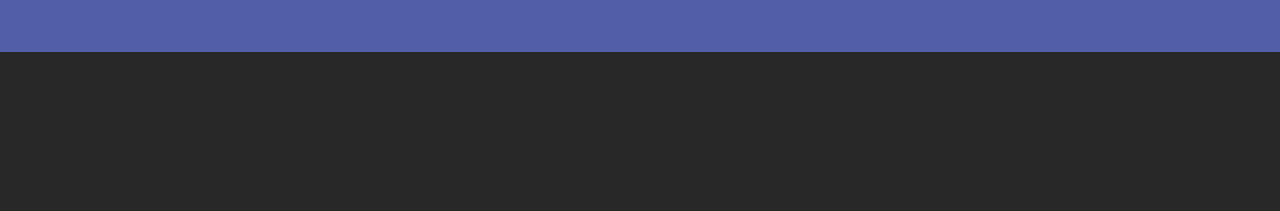
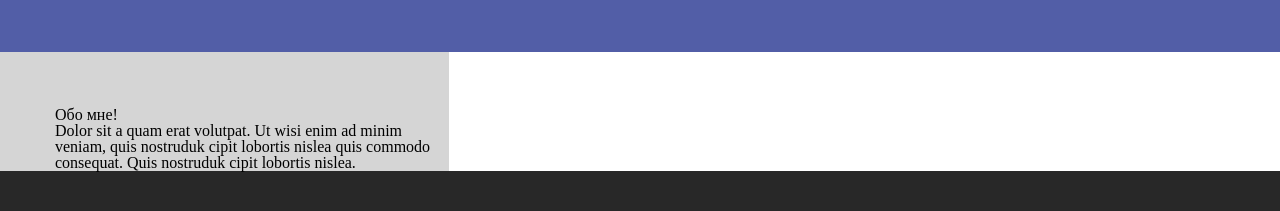
Before and after one commit to StDinKo/it_s, a plain HTML site: page about.html in a window 1280 px wide. Shown: the part 223-434 px from the top of the page. Drawn offline with Linux system fonts and the light colour scheme.

Commit message:
добавление базовых класов к основному контент блоку

```diff
--- a/about.html
+++ b/about.html
@@ -37,6 +37,23 @@
             </div>
 
         </header>
+        <div class="section-main">
+            <div class="section-left">
+                <div class="section-left__item">
+                    <h2 class="section-left__title">Обо мне!</h2>
+                    <p class="section-left__article">Dolor sit a quam erat volutpat.
+                        Ut wisi enim ad minim veniam, quis nostruduk cipit
+                        lobortis nislea quis commodo consequat.
+                        Quis nostruduk cipit lobortis nislea.</p>
+
+                </div>
+
+            </div>
+            <div class="section-right">
+
+            </div>
+
+        </div>
 
     </main>
 
--- a/css/about.css
+++ b/css/about.css
@@ -58,3 +58,18 @@ body{
 .header-section__img_type_adr{
     margin: -1px 1px 0 2px;
 }
+.section-main{
+    background-color: white;
+    display: flex;
+
+}
+.section-right{
+    max-width: 70%;
+
+}
+.section-left{
+    max-width: 30%;
+    background-color: #d5d5d5;
+
+    padding: 55px 10px 0 55px;
+}
```
